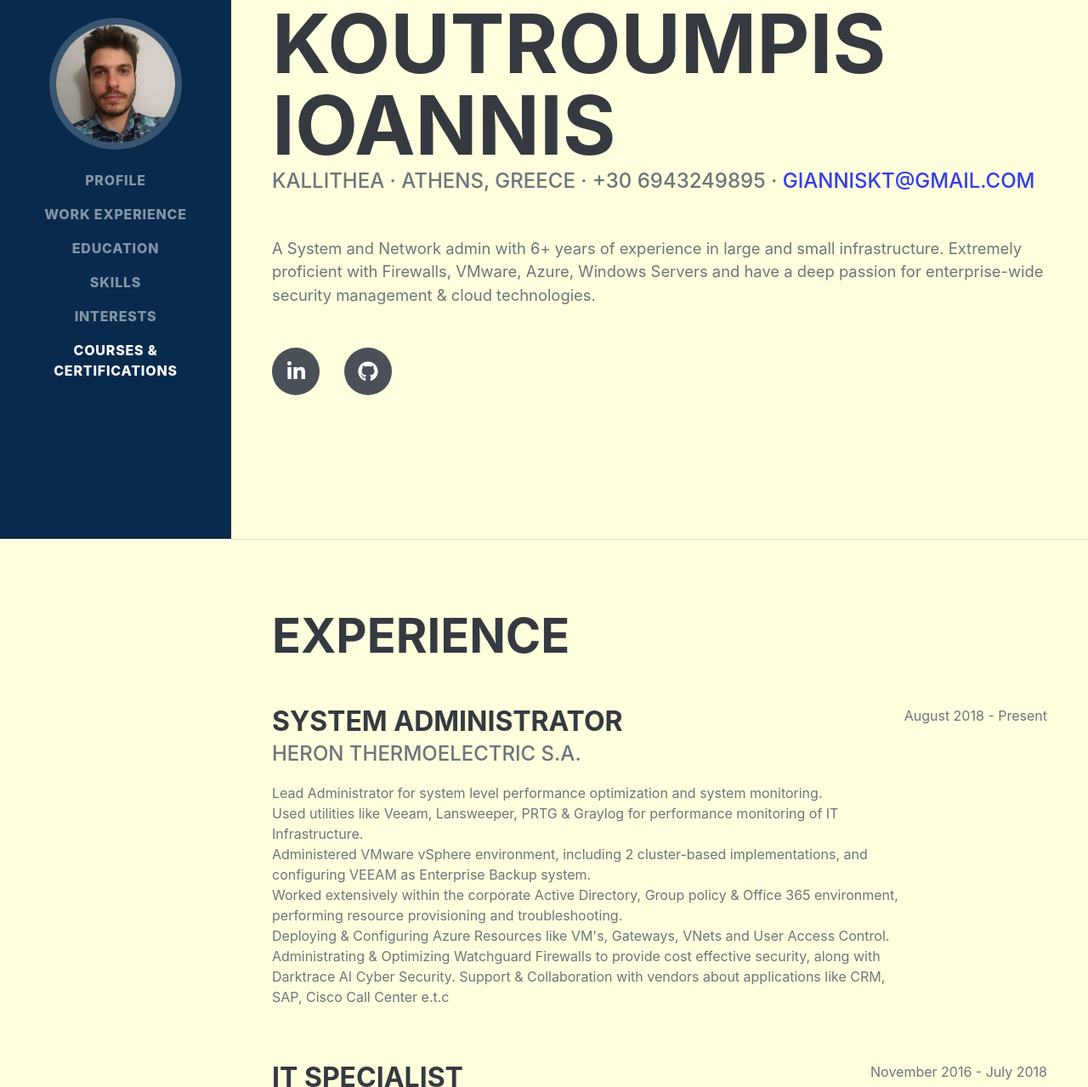
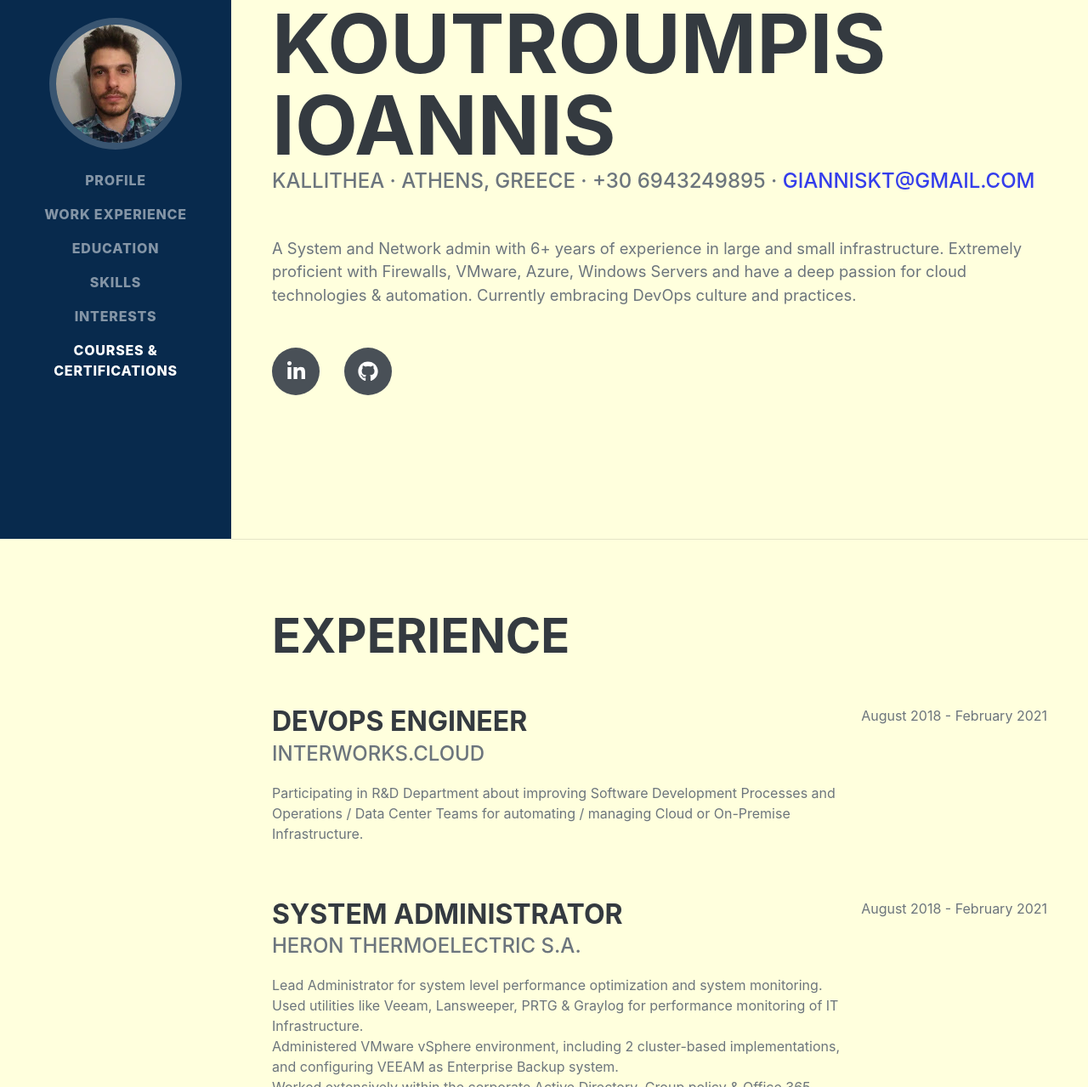
Before and after one commit to gianniskt/resume, a plain HTML site: page index.html in a window 1280 px wide. Shown: the part 166-1445 px from the top of the page at 85% size. Drawn offline with nearby package versions, Linux system fonts and the light colour scheme; a web font is replaced by a local one.

Commit message:
Update index.html

```diff
--- a/index.html
+++ b/index.html
@@ -47,7 +47,7 @@
                         Kallithea · Athens, Greece · +30 6943249895 ·
                         <a href="mailto:gianniskt@gmail.com">gianniskt@gmail.com</a>
                     </div>
-                    <p class="lead mb-5">A System and Network admin with 6+ years of experience in large and small infrastructure. Extremely proficient with Firewalls, VMware, Azure, Windows Servers and have a deep passion for enterprise-wide security management & cloud technologies.</p>
+                    <p class="lead mb-5">A System and Network admin with 6+ years of experience in large and small infrastructure. Extremely proficient with Firewalls, VMware, Azure, Windows Servers and have a deep passion for cloud technologies & automation. Currently embracing DevOps culture and practices. </p>
                     <div class="social-icons">
                         <a class="social-icon" href="https://www.linkedin.com/in/ioannis-koutroumpis/" target="_blank"><i class="fab fa-linkedin-in"></i></a>
                         <a class="social-icon" href="https://github.com/gianniskt" target="_blank"><i class="fab fa-github"></i></a>
@@ -59,6 +59,14 @@
             <section class="resume-section" id="experience">
                 <div class="resume-section-content">
                     <h2 class="mb-5">Experience</h2>
+			<div class="d-flex flex-column flex-md-row justify-content-between mb-5">
+                        <div class="flex-grow-1">
+                            <h3 class="mb-0">DevOps Engineer</h3>
+                            <div class="subheading mb-3">interworks.cloud</div>
+                            <p>Participating in R&D Department about improving Software Development Processes and Operations / Data Center Teams for automating / managing Cloud or On-Premise Infrastructure.</p>
+                        </div>
+                        <div class="flex-shrink-0"><span class="text-primary">August 2018 - February 2021</span></div>
+                    </div>
                     <div class="d-flex flex-column flex-md-row justify-content-between mb-5">
                         <div class="flex-grow-1">
                             <h3 class="mb-0">System Administrator</h3>
@@ -71,7 +79,7 @@
 							<br>Administrating & Optimizing Watchguard Firewalls to provide cost effective security, along with Darktrace AI Cyber Security.
 							Support & Collaboration with vendors about applications like CRM, SAP, Cisco Call Center e.t.c</p>
                         </div>
-                        <div class="flex-shrink-0"><span class="text-primary">August 2018 - Present</span></div>
+                        <div class="flex-shrink-0"><span class="text-primary">August 2018 - February 2021</span></div>
                     </div>
                     <div class="d-flex flex-column flex-md-row justify-content-between mb-5">
                         <div class="flex-grow-1">
```
